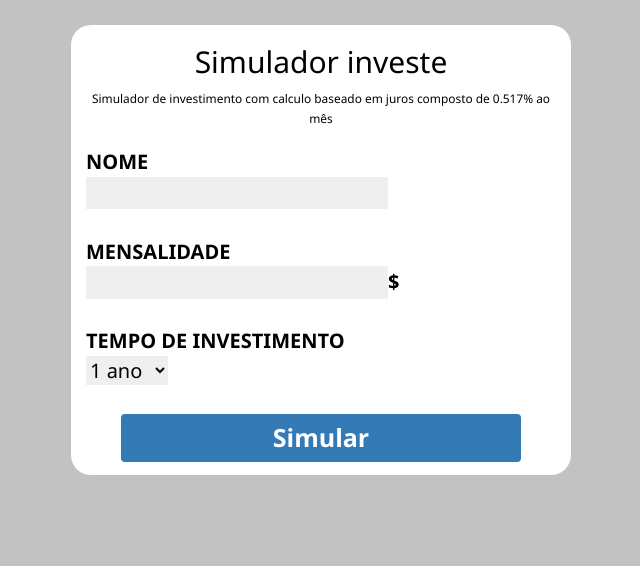
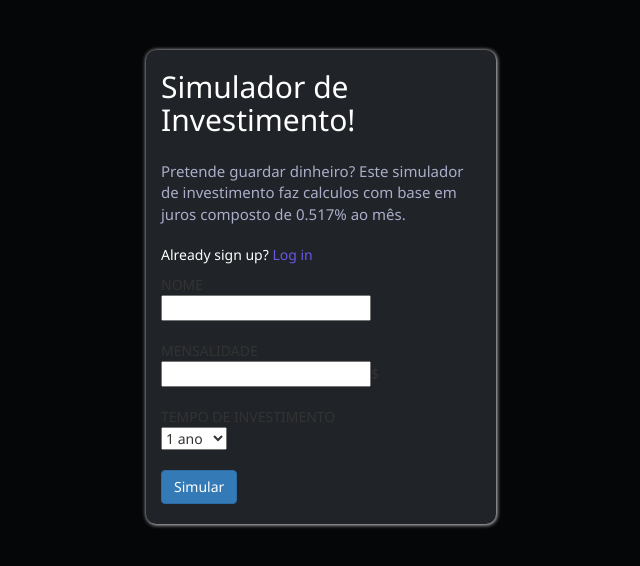
Before and after one commit to RicardoBaltazar/-investment-simulator, a plain HTML site: page index.html in a window 1280 px wide. Shown: the whole page, without its empty margins (319-959 px from the left). Drawn offline with nearby package versions, Linux system fonts and the light colour scheme.

Commit message:
atualizado

```diff
--- a/index.html
+++ b/index.html
@@ -11,12 +11,19 @@
 </head>
 <body class="body">
 
+    <main>
+        <section>
+
             <div class="form-group container">
-        <div class="title text-center">
-            <h2>Simulador investe</h2>
-            <small>Simulador de investimento com calculo baseado em juros composto de 0.517% ao mês</small>
+                <div class="title">
+                    <h2>Simulador de Investimento!</h2>
+
+                    <small>Pretende guardar dinheiro? Este simulador de investimento faz calculos com
+                    base em juros composto de 0.517% ao mês.</small>
+                    <p>Already sign up? <span class="spanLogin">Log in</span></p>
                 </div>
-        <br>
+
+
                 <form>
                     <span>NOME</span>
                     <br>
@@ -51,6 +58,8 @@
                         você tera <span id="res"></span>$ em <span id="temp"></span> meses</p>
                         <button class="btn btn-primary" id="btn2">Simular novamente</button>
                     </div>
+        </section>
+    </main>
 
     <script src="main.js"></script>
 </body>
--- a/style.css
+++ b/style.css
@@ -1,51 +1,32 @@
 .body{
-    background-color: #c1c2c1;
+    background-color: #050608;
+    font-family: 'Segoe UI', Tahoma, Geneva, Verdana, sans-serif;
 }
-.form-group{
-    margin-top: 25px;
-    width: 500px;
-    height: 450px;
-    border-radius: 20px;
+h2{
+    color: white;
     font-family: 'Segoe UI', Tahoma, Geneva, Verdana, sans-serif;
-    background-color: #ffffff;
+    margin-bottom: 25px;
 }
-.title{
-    color: black;
+small{
+    color: #aaaec9;
+    text-align: left;
+    font-size: 15px;
 }
-form{
-    font-size: 20px;
-    color: black;
+p{
+    margin-top: 20px;
+    color: white;
 }
-.btn{
-    font-family: 'Segoe UI', Tahoma, Geneva, Verdana, sans-serif;
-    font-size: 25px;
-    font-weight: bold;
-    width: 400px;
-    margin-left: 35px;
-    border:none;
-}
-input{
-    background-color: #efefef;
-    border:solid 1px #efefef;
-}
-select{
-    border: none;
+.spanLogin{
+    color: #6958e4;
 }
 
-.result{
-    margin-top: 25px;
-    width: 500px;
-    height: 200px;
-    border-radius: 20px;
-    font-family: 'Segoe UI', Tahoma, Geneva, Verdana, sans-serif;
-    background-color: #ffffff;
+.form-group{
+    width: 350px;
+    margin-top: 50px;
+    border-radius: 10px;
 
+    box-shadow: 0.5px 0.5px 0.3em white;
+    background-color: #202328;
 }
 
-span{
-    font-weight: bold;
-}
-.p{
-    font-family: 'Segoe UI', Tahoma, Geneva, Verdana, sans-serif;
-    font-size: 18px;
-}
+span
```
Lines whose indentation alone changed are shown as unchanged.
